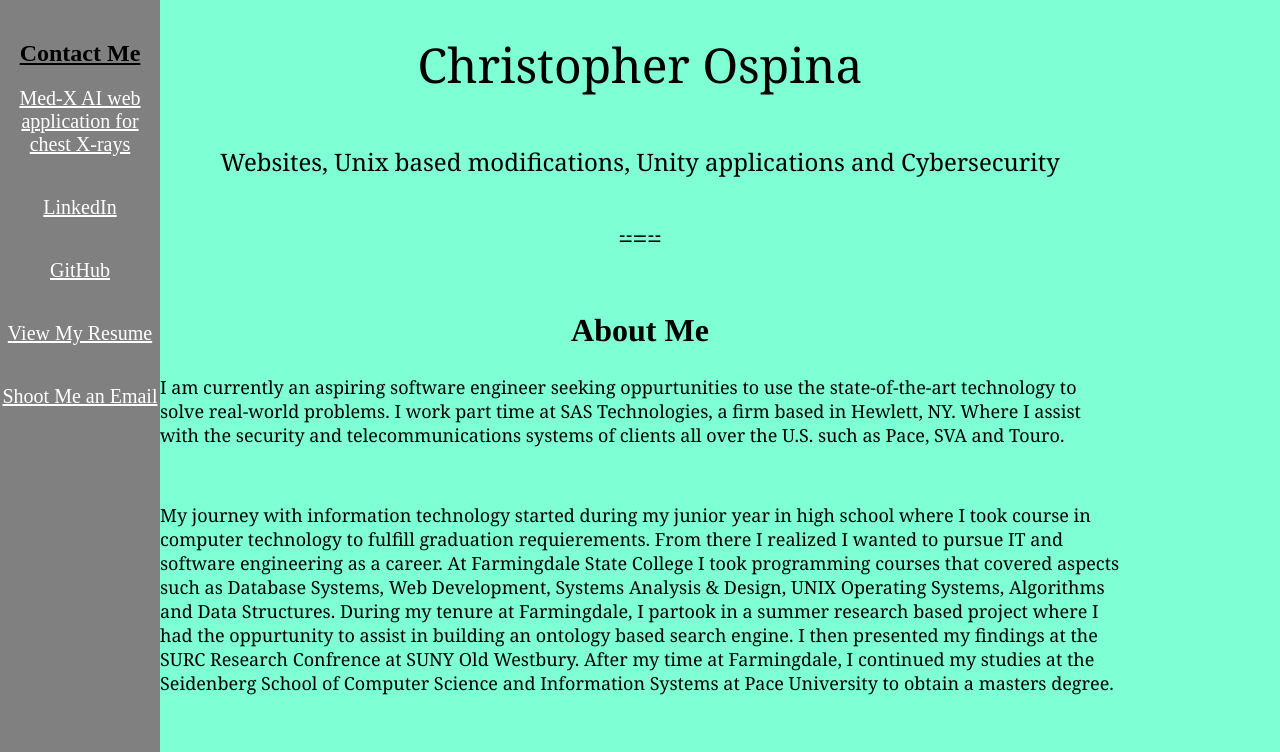
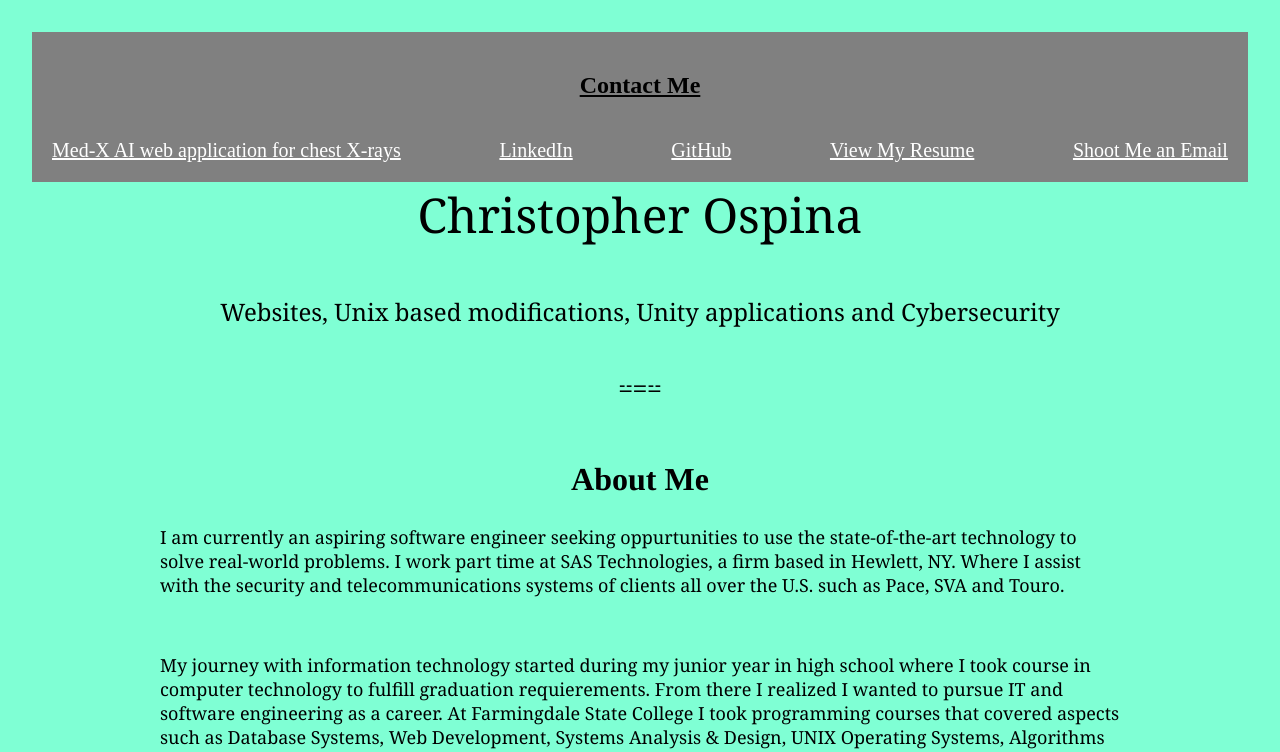
Before and after one commit to ChrisOspina/Professional-Website, a React (Create React App) app: page / in a window 1280 px wide. Shown: the top 752 px of the page. Built offline with nearby package versions, Linux system fonts and the light colour scheme.

Commit message:
switched sidebar for horizontal navbar

```diff
--- a/src/App.css
+++ b/src/App.css
@@ -6,6 +6,21 @@
   height: 40vmin;
   pointer-events: none;
 }
+
+.nav-links{
+  display:flex;
+  flex-direction: row;
+  justify-content: space-between;
+}
+
+.nav-links * {
+  padding: 1.25rem;
+}
+
+#mobile-hamburger-menu{
+  display:none;
+}
+
 
 @media (prefers-reduced-motion: no-preference) {
   .App-logo {
--- a/src/App.js
+++ b/src/App.js
@@ -1,7 +1,6 @@
 import './App.css';
 import Header from "./header";
 import Main from "./Main";
-import ContactNav from "./ContactNav";
 import Footer from "./Footer";
 
 
@@ -10,7 +9,6 @@ function App() {
     <div className="App">
       <Header/>
       <Main/>
-      <ContactNav/>
       <Footer/>
     </div>
   );
--- a/src/ContactNav.jsx
+++ b/src/ContactNav.jsx
@@ -1,7 +1,7 @@
 import React from "react";
 import {Navbar,Nav,Container} from "react-bootstrap";
 import styles from "./Nav.module.scss";
-
+import './App.css';
 
 function ContactNav(){
     const openLinkedInProfile =()=>{
@@ -28,7 +28,7 @@ function ContactNav(){
         <Navbar bg="light" expand="lg" className={styles.Navbar}>
         <Container>
             <h1 className="contactNavheader">Contact Me</h1>
-                    <Nav className={styles.Nav}>
+                    <Nav className="nav-links">
                                 <Nav.Link className={styles.Link} onClick={openMedX}>
                                     Med-X AI web application for chest X-rays
                                 </Nav.Link>
--- /dev/null
+++ b/src/MobileHamburgerMenu.jsx
@@ -0,0 +1,13 @@
+import React, { useState } from 'react';
+
+export default function MobileHamburgerMenu(){
+    const [toggled, setToggled] = useState(false);
+
+    const handleClick = () => {
+        setToggled(!toggled);
+    }
+
+    return (
+        <button id = "mobile-hamburger-menu" onClick = {handleClick}>Mobile</button>
+    );
+}
--- a/src/Nav.module.scss
+++ b/src/Nav.module.scss
@@ -1,12 +1,11 @@
 .Navbar {
     height: 100%;
-    width: 160px;
-    position: fixed;
     z-index: 1;
     top: 0;
     background-color: grey;
     overflow-x: hidden;
     padding-top: 20px;
+    width:100%;
 
     a {
       text-decoration: none;
--- a/src/header.jsx
+++ b/src/header.jsx
@@ -1,9 +1,13 @@
 import React from "react";
 import './style.css';
+import ContactNav from "./ContactNav";
+import MobileHamburgerMenu from "./MobileHamburgerMenu";
 
 function Header(){
     return(
     <header className="siteHeader">
+        { <ContactNav/> }
+        { <MobileHamburgerMenu/> }
         <div className ="siteTitle">Christopher Ospina</div>
         <div className="siteDescription">Websites, Unix based modifications, Unity applications and Cybersecurity</div>
     </header>
```
